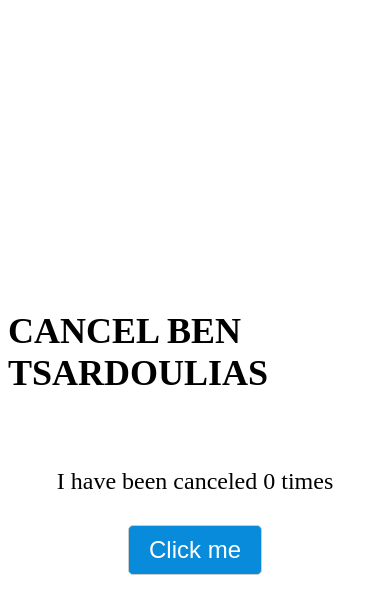
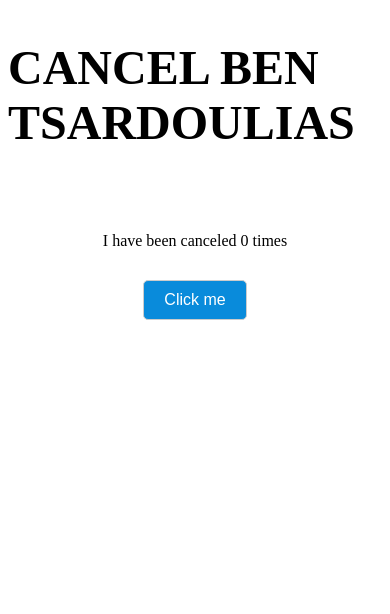
Before and after one commit to TIBTHINK/cbt, a website: page src/test.html in a window 390 px wide. Drawn offline with Linux system fonts and the light colour scheme.

Commit message:
added moible

```diff
--- a/src/test.html
+++ b/src/test.html
@@ -33,6 +33,24 @@
         background-color: #098BDB;
         color: white;
         cursor: pointer;
+    }
+    button:hover {
+        background-color: #0C62AB;
+    }
+    /* add mobile version */
+    @media only screen and (max-width: 600px) {
+        .container {
+            height: 100%;
+        }
+        .title {
+            font-size: 1.5em;
+        }
+        .counter {
+            font-size: 1em;
+        }
+        button {
+            font-size: 1em;
+        }
     }
 </style>
 
```
Also changed, not shown: src/server.js (+21 -3 lines).
